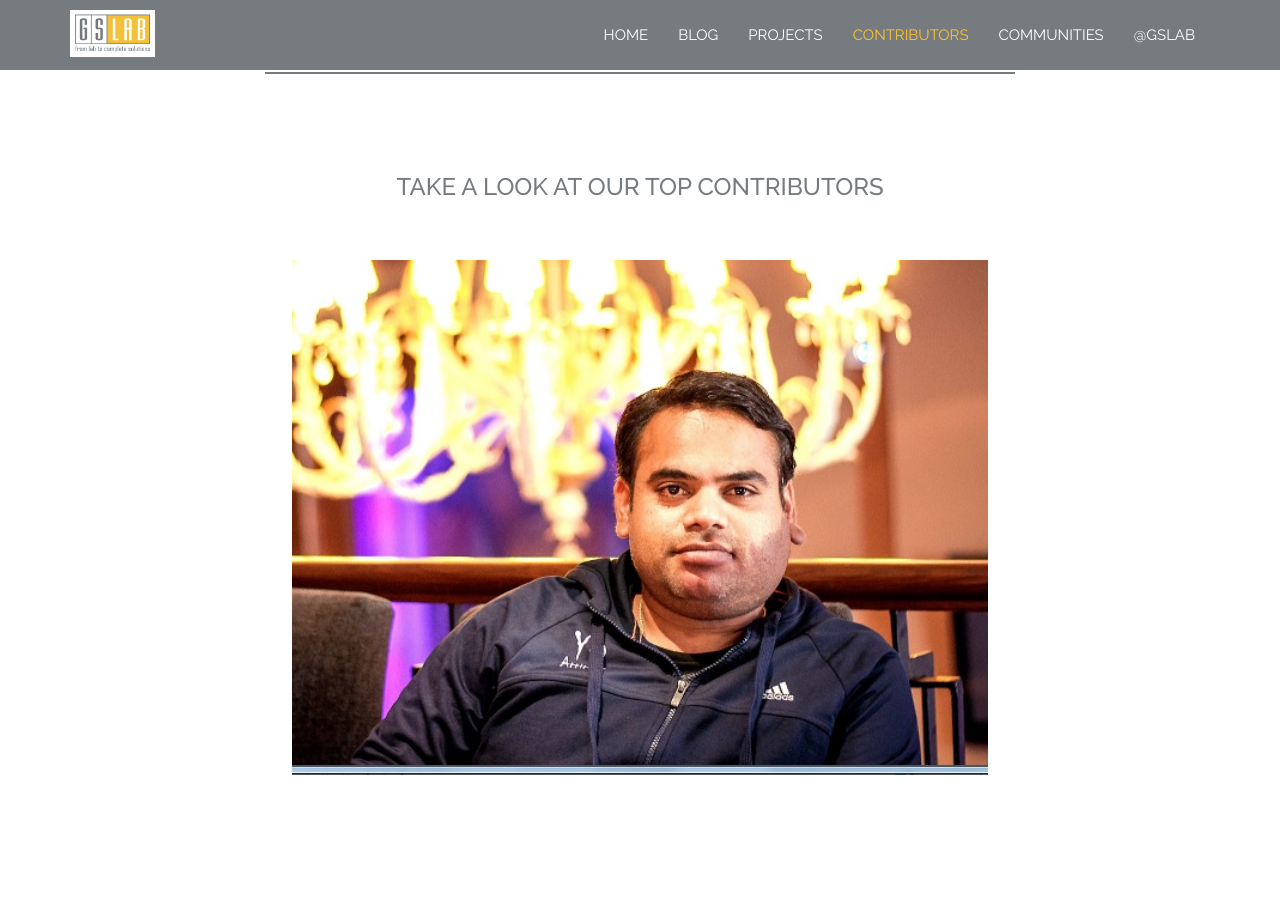
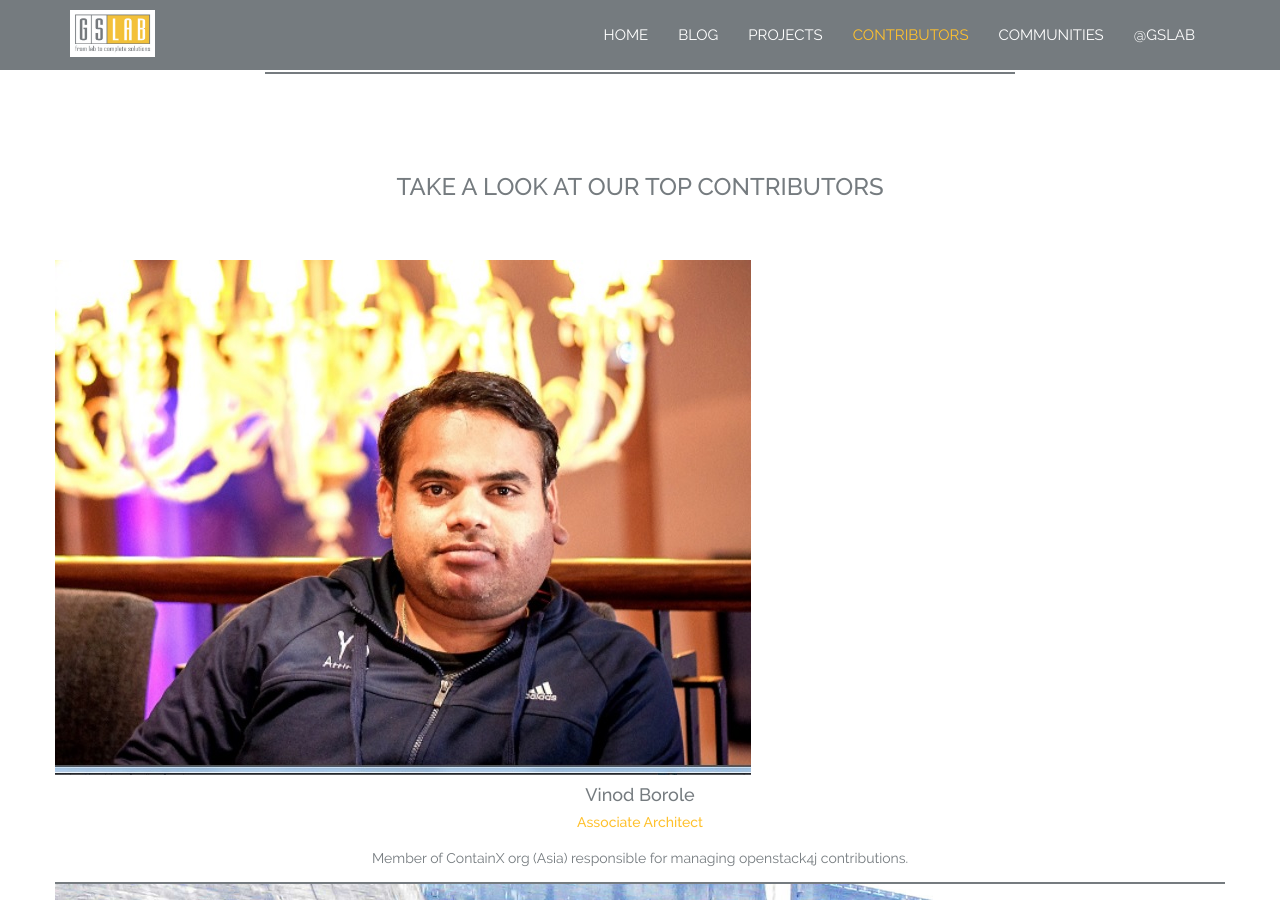
Before and after one commit to Akshada04/gslabopensource, a Jekyll site: the page built from about.html, in a window 1280 px wide and 900 px high, scrolled down 383 px. Built offline with Jekyll 4.4.1, drawn with Linux system fonts in a browser that asks for light colours; nearby versions of some CDN libraries.

Commit message:
Update members.html

```diff
--- a/_includes/members.html
+++ b/_includes/members.html
@@ -5,9 +5,8 @@
         {% for member in site.members %}
         <div class="contributors_1">
         <div class="img_class">
-               <img src="{{ "/assets/img/members/" | prepend: site.baseurl }}{{ member.img }}" alt="">
-                   <div class="he-wrap tpl6">
-
+                                  <div class="he-wrap tpl6">
+              <img src="{{ "/assets/img/members/" | prepend: site.baseurl }}{{ member.img }}" alt="">
 
                 <div class="he-view">
                     <div class="bg a0" data-animate="fadeIn">
```
